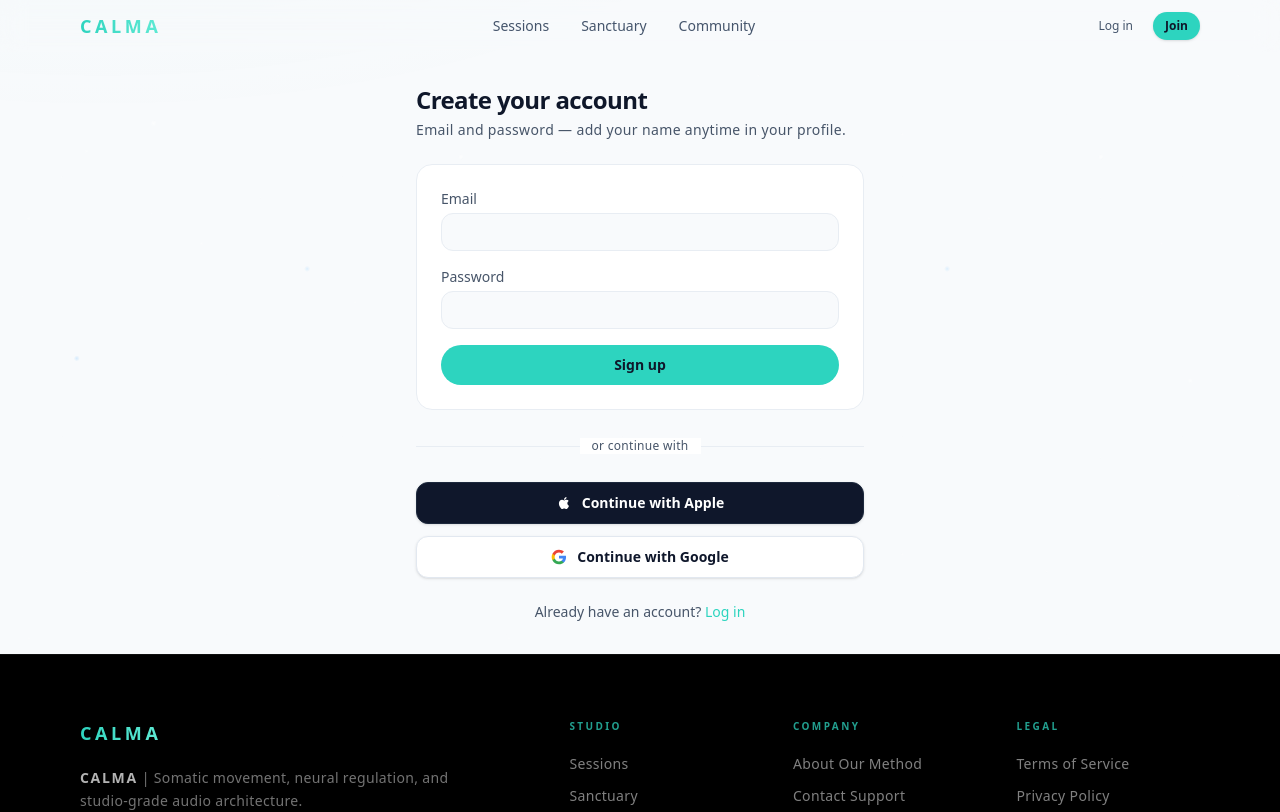
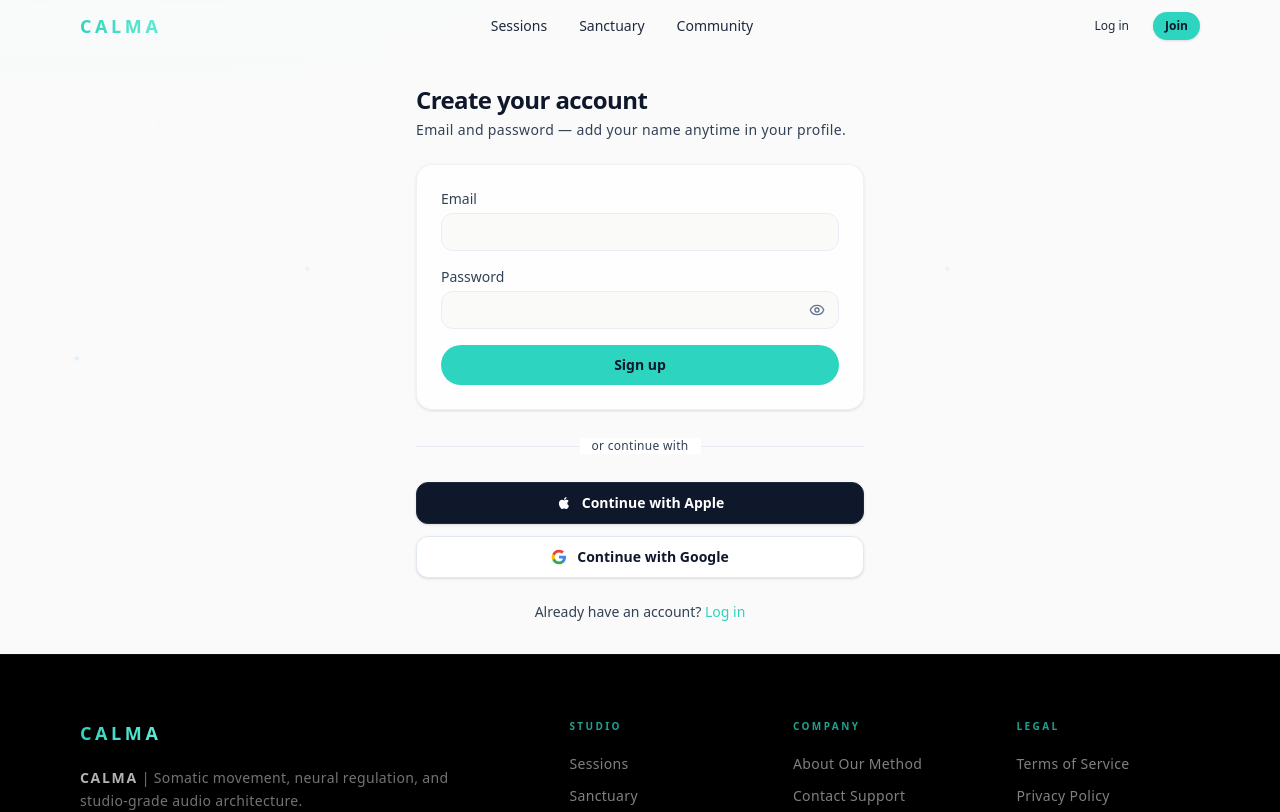
Before and after one commit to AutoEcom/Calma, a React (Vite) app: page /register in a window 1280 px wide. Shown: the top 812 px of the page. Built offline with nearby package versions, Linux system fonts and the light colour scheme; no server answers.

Commit message:
feat: password toggle, light theme polish, default avatar, header account menu

```diff
--- a/index.html
+++ b/index.html
@@ -1,5 +1,5 @@
 <!doctype html>
-<html lang="en">
+<html lang="en" suppressHydrationWarning>
   <head>
     <meta charset="UTF-8" />
     <link rel="icon" type="image/svg+xml" href="/favicon.svg" />
--- a/src/components/layout/AppLayout.tsx
+++ b/src/components/layout/AppLayout.tsx
@@ -3,12 +3,13 @@ import { useEffect, useState } from 'react'
 import { CosmicBackground } from './CosmicBackground'
 import { SiteFooter } from './SiteFooter'
 import { CalmaLogo } from './CalmaLogo'
+import { HeaderAccountMenu, HeaderDashboardButton } from './HeaderAccountMenu'
 import { useAuth } from '../../providers/AuthProvider'
 import { calmaPage } from '../../lib/designSystem'
 import { cn } from '../../lib/utils'
 
 export function AppLayout() {
-  const { user, member, role } = useAuth()
+  const { user, role } = useAuth()
   const [scrolled, setScrolled] = useState(false)
 
   useEffect(() => {
@@ -27,14 +28,14 @@ export function AppLayout() {
           className={cn(
             'sticky top-0 z-50 transition-[background,backdrop-filter,box-shadow] duration-300',
             scrolled
-              ? 'bg-slate-50/70 shadow-[0_12px_40px_-20px_rgba(15,23,42,0.12)] backdrop-blur-xl backdrop-saturate-150 dark:bg-black/55 dark:shadow-[0_12px_40px_-20px_rgba(0,0,0,0.45)]'
-              : 'bg-slate-50/50 backdrop-blur-md dark:bg-black/40',
+              ? 'border-b border-neutral-200/40 bg-neutral-50/80 shadow-sm backdrop-blur-xl backdrop-saturate-150 dark:border-white/[0.06] dark:bg-black/55 dark:shadow-[0_12px_40px_-20px_rgba(0,0,0,0.45)]'
+              : 'bg-neutral-50/60 backdrop-blur-md dark:bg-black/40',
           )}
         >
           <div className="mx-auto flex w-full max-w-6xl items-center justify-between gap-2 px-4 py-3 sm:gap-4">
             <CalmaLogo />
 
-            <nav className="hidden items-center gap-8 text-sm text-slate-600 md:flex dark:text-neutral-400">
+            <nav className="hidden items-center gap-8 text-sm font-medium text-slate-800 md:flex dark:text-neutral-400">
               <Link
                 to="/sessions"
                 className="transition hover:text-slate-900 dark:hover:text-neutral-100"
@@ -55,52 +56,25 @@ export function AppLayout() {
               </Link>
             </nav>
 
-            <div className="flex shrink-0 items-center gap-1 sm:gap-2">
+            <div className="flex shrink-0 items-center gap-2 sm:gap-3">
               {user ? (
                 <>
                   {role === 'admin' && (
                     <Link
                       to="/admin/classes"
-                      className="rounded-full bg-[var(--accent)]/10 px-3 py-1.5 text-xs font-medium text-[var(--accent)] ring-1 ring-[var(--accent)]/25 hover:bg-[var(--accent)]/15"
+                      className="hidden rounded-full bg-[var(--accent)]/10 px-3 py-1.5 text-xs font-medium text-[var(--accent)] ring-1 ring-[var(--accent)]/25 hover:bg-[var(--accent)]/15 sm:inline-flex"
                     >
                       Admin
                     </Link>
                   )}
-                  <Link
-                    to="/dashboard"
-                    className="rounded-full bg-white/60 px-3 py-1.5 text-xs font-medium text-slate-800 shadow-sm ring-1 ring-slate-200/60 hover:ring-[var(--accent)]/30 dark:bg-neutral-900/50 dark:text-neutral-200 dark:ring-white/[0.06]"
-                  >
-                    {member?.first_name ? `Hi, ${member.first_name}` : 'Dashboard'}
-                  </Link>
-                  <Link
-                    to="/profile"
-                    title="Profile & billing"
-                    className={cn(
-                      'flex items-center gap-2 rounded-full bg-white/70 py-1 pl-1 pr-3 shadow-sm ring-1 ring-[var(--accent)]/25',
-                      'transition hover:ring-[var(--accent)]/50 dark:bg-neutral-900/55 dark:ring-[var(--accent)]/35',
-                    )}
-                  >
-                    {member?.avatar_url ? (
-                      <img
-                        src={member.avatar_url}
-                        alt=""
-                        className="h-9 w-9 rounded-full object-cover ring-2 ring-[var(--accent)]/20"
-                      />
-                    ) : (
-                      <div className="flex h-9 w-9 items-center justify-center rounded-full bg-gradient-to-br from-[var(--accent)]/30 to-[var(--accent-warm)]/20 text-xs font-bold text-[var(--accent)]">
-                        {(member?.first_name?.[0] ?? user.email?.[0] ?? '?').toUpperCase()}
-                      </div>
-                    )}
-                    <span className="hidden text-xs font-semibold text-slate-900 sm:inline dark:text-neutral-100">
-                      Profile
-                    </span>
-                  </Link>
+                  <HeaderDashboardButton />
+                  <HeaderAccountMenu />
                 </>
               ) : (
                 <>
                   <Link
                     to="/login"
-                    className="rounded-full px-3 py-1.5 text-xs text-slate-600 hover:text-slate-900 dark:text-neutral-400 dark:hover:text-neutral-100"
+                    className="rounded-full px-3 py-1.5 text-xs font-medium text-slate-800 transition hover:text-slate-900 dark:text-neutral-400 dark:hover:text-neutral-100"
                   >
                     Log in
                   </Link>
--- /dev/null
+++ b/src/components/layout/HeaderAccountMenu.tsx
@@ -0,0 +1,107 @@
+import { CreditCard, LayoutDashboard, LogOut, Settings2 } from 'lucide-react'
+import { useEffect, useRef, useState } from 'react'
+import { Link } from 'react-router-dom'
+import { MemberAvatar } from '../ui/MemberAvatar'
+import { useAuth } from '../../providers/AuthProvider'
+import { cn } from '../../lib/utils'
+
+export function HeaderAccountMenu() {
+  const { member, signOut } = useAuth()
+  const [open, setOpen] = useState(false)
+  const rootRef = useRef<HTMLDivElement>(null)
+
+  useEffect(() => {
+    if (!open) return
+    const onPointer = (e: MouseEvent) => {
+      if (rootRef.current && !rootRef.current.contains(e.target as Node)) {
+        setOpen(false)
+      }
+    }
+    const onKey = (e: KeyboardEvent) => {
+      if (e.key === 'Escape') setOpen(false)
+    }
+    document.addEventListener('mousedown', onPointer)
+    document.addEventListener('keydown', onKey)
+    return () => {
+      document.removeEventListener('mousedown', onPointer)
+      document.removeEventListener('keydown', onKey)
+    }
+  }, [open])
+
+  return (
+    <div ref={rootRef} className="relative">
+      <button
+        type="button"
+        onClick={() => setOpen((v) => !v)}
+        aria-expanded={open}
+        aria-haspopup="menu"
+        className={cn(
+          'rounded-full p-0.5 transition',
+          'ring-2 ring-slate-200/70 hover:ring-[var(--accent)]/45 dark:ring-white/10',
+          open && 'ring-[var(--accent)]/50',
+        )}
+      >
+        <MemberAvatar src={member?.avatar_url} size="sm" ringClassName="ring-0" />
+      </button>
+
+      {open && (
+        <div
+          role="menu"
+          className={cn(
+            'absolute right-0 z-[60] mt-2 min-w-[220px] overflow-hidden rounded-2xl py-1.5',
+            'border border-neutral-200/50 bg-white/75 shadow-lg backdrop-blur-md',
+            'dark:border-white/10 dark:bg-neutral-950/85',
+          )}
+        >
+          <Link
+            to="/profile"
+            role="menuitem"
+            onClick={() => setOpen(false)}
+            className="flex items-center gap-2.5 px-4 py-2.5 text-sm text-slate-800 transition hover:bg-slate-100/80 dark:text-neutral-200 dark:hover:bg-white/[0.06]"
+          >
+            <Settings2 className="h-4 w-4 shrink-0 text-[var(--accent)]" />
+            Profile &amp; preferences
+          </Link>
+          <Link
+            to="/profile?tab=billing"
+            role="menuitem"
+            onClick={() => setOpen(false)}
+            className="flex items-center gap-2.5 px-4 py-2.5 text-sm text-slate-800 transition hover:bg-slate-100/80 dark:text-neutral-200 dark:hover:bg-white/[0.06]"
+          >
+            <CreditCard className="h-4 w-4 shrink-0 text-[var(--accent)]" />
+            Billing portal
+          </Link>
+          <div className="my-1.5 h-px bg-neutral-200/70 dark:bg-white/[0.08]" />
+          <button
+            type="button"
+            role="menuitem"
+            onClick={() => {
+              setOpen(false)
+              void signOut()
+            }}
+            className="flex w-full items-center gap-2.5 px-4 py-2.5 text-left text-sm text-neutral-500 transition hover:bg-red-500/5 hover:text-red-500 dark:text-neutral-500 dark:hover:text-red-400"
+          >
+            <LogOut className="h-4 w-4 shrink-0" />
+            Sign out
+          </button>
+        </div>
+      )}
+    </div>
+  )
+}
+
+export function HeaderDashboardButton() {
+  return (
+    <Link
+      to="/dashboard"
+      className={cn(
+        'inline-flex items-center gap-2 rounded-full px-3.5 py-2 text-xs font-semibold sm:text-sm',
+        'bg-[var(--accent)] text-[var(--on-accent)] shadow-[0_0_28px_rgba(45,212,191,0.28)]',
+        'ring-1 ring-[var(--accent)]/40 transition hover:brightness-110',
+      )}
+    >
+      <LayoutDashboard className="h-4 w-4 shrink-0" />
+      <span>Dashboard</span>
+    </Link>
+  )
+}
--- /dev/null
+++ b/src/components/ui/MemberAvatar.tsx
@@ -0,0 +1,42 @@
+import { useState } from 'react'
+import { DEFAULT_AVATAR_URL, resolveAvatarUrl } from '../../lib/avatar'
+import { cn } from '../../lib/utils'
+
+const sizeClasses = {
+  sm: 'h-9 w-9',
+  md: 'h-10 w-10',
+  lg: 'h-24 w-24',
+  xl: 'h-28 w-28',
+} as const
+
+type Props = {
+  src?: string | null
+  size?: keyof typeof sizeClasses
+  className?: string
+  ringClassName?: string
+}
+
+export function MemberAvatar({
+  src,
+  size = 'md',
+  className,
+  ringClassName = 'ring-2 ring-[var(--accent)]/20',
+}: Props) {
+  const [useDefault, setUseDefault] = useState(false)
+  const resolved = resolveAvatarUrl(src)
+  const displaySrc = useDefault ? DEFAULT_AVATAR_URL : resolved
+
+  return (
+    <img
+      src={displaySrc}
+      alt=""
+      onError={() => setUseDefault(true)}
+      className={cn(
+        'rounded-full object-cover',
+        sizeClasses[size],
+        ringClassName,
+        className,
+      )}
+    />
+  )
+}
--- /dev/null
+++ b/src/components/ui/PasswordInput.tsx
@@ -0,0 +1,31 @@
+import { Eye, EyeOff } from 'lucide-react'
+import { useState, type ComponentProps } from 'react'
+import { cn } from '../../lib/utils'
+
+type Props = Omit<ComponentProps<'input'>, 'type' | 'className'> & {
+  className?: string
+  inputClassName?: string
+}
+
+export function PasswordInput({ className, inputClassName, ...props }: Props) {
+  const [visible, setVisible] = useState(false)
+
+  return (
+    <div className={cn('relative', className)}>
+      <input
+        {...props}
+        type={visible ? 'text' : 'password'}
+        className={cn('w-full pr-11', inputClassName)}
+      />
+      <button
+        type="button"
+        tabIndex={-1}
+        aria-label={visible ? 'Hide password' : 'Show password'}
+        onClick={() => setVisible((v) => !v)}
+        className="absolute right-2 top-1/2 -translate-y-1/2 rounded-lg p-1.5 text-slate-500 transition hover:bg-slate-200/60 hover:text-slate-800 dark:text-neutral-400 dark:hover:bg-white/10 dark:hover:text-neutral-200"
+      >
+        {visible ? <EyeOff className="h-4 w-4" /> : <Eye className="h-4 w-4" />}
+      </button>
+    </div>
+  )
+}
--- a/src/index.css
+++ b/src/index.css
@@ -1,4 +1,6 @@
 @import 'tailwindcss';
+
+@custom-variant dark (&:where(.dark, .dark *));
 
 @theme {
   --font-sans: ui-sans-serif, system-ui, 'Segoe UI', Roboto, sans-serif;
@@ -14,11 +16,11 @@
 /* next-themes applies .light / .dark on <html> */
 :root {
   color-scheme: light dark;
-  --page-bg: #f8fafc;
+  --page-bg: #fafaf9;
   --surface: #ffffff;
   --border: #e8edf3;
   --text: #0f172a;
-  --text-muted: #475569;
+  --text-muted: #334155;
   --accent: #2dd4bf;
   --accent-warm: #ca8a04;
   --on-accent: #0f172a;
@@ -39,11 +41,11 @@
 .light {
   color-scheme: light;
   /* Stone / milk white luxury palette */
-  --page-bg: #f8fafc;
+  --page-bg: #fafaf9;
   --surface: #ffffff;
   --border: #e8edf3;
   --text: #0f172a;
-  --text-muted: #475569;
+  --text-muted: #334155;
   --accent: #2dd4bf;
   --accent-warm: #ca8a04;
   --on-accent: #0f172a;
--- /dev/null
+++ b/src/lib/avatar.ts
@@ -0,0 +1,7 @@
+/** Default profile silhouette served from /public. */
+export const DEFAULT_AVATAR_URL = '/default-avatar.png'
+
+export function resolveAvatarUrl(customUrl: string | null | undefined): string {
+  const trimmed = customUrl?.trim()
+  return trimmed ? trimmed : DEFAULT_AVATAR_URL
+}
--- a/src/lib/designSystem.ts
+++ b/src/lib/designSystem.ts
@@ -1,27 +1,31 @@
 /** Shared Calma “Zen Premium” surface tokens — depth without harsh borders. */
 export const calmaPage =
-  'bg-slate-50 text-slate-900 transition-colors duration-300 dark:bg-black dark:text-neutral-200/90'
+  'bg-neutral-50 text-slate-900 transition-colors duration-300 dark:bg-black dark:text-neutral-200/90'
 
 export const calmaHeading = 'text-slate-900 dark:text-neutral-100'
 
-export const calmaMuted = 'text-slate-700 dark:text-neutral-400'
+export const calmaMuted = 'text-slate-800 dark:text-neutral-400'
+
+export const zenCard =
+  'rounded-2xl border border-neutral-200/50 bg-white/70 shadow-sm backdrop-blur-md dark:border-white/[0.06] dark:bg-neutral-900/40 dark:shadow-[0_12px_40px_-16px_rgba(0,0,0,0.5)]'
 
 export const zenFloat =
-  'rounded-2xl bg-white/70 shadow-[0_12px_40px_-16px_rgba(15,23,42,0.1)] backdrop-blur-md dark:bg-neutral-900/40 dark:shadow-[0_12px_40px_-16px_rgba(0,0,0,0.5)]'
+  'rounded-2xl border border-neutral-200/50 bg-white/70 shadow-sm backdrop-blur-md dark:border-white/[0.06] dark:bg-neutral-900/40 dark:shadow-[0_12px_40px_-16px_rgba(0,0,0,0.5)]'
 
 export const zenPanel =
-  'rounded-2xl bg-white/70 shadow-[0_16px_48px_-20px_rgba(15,23,42,0.12)] backdrop-blur-md dark:bg-neutral-900/40 dark:shadow-[0_16px_48px_-20px_rgba(0,0,0,0.55)]'
+  'rounded-2xl border border-neutral-200/50 bg-white/70 shadow-sm backdrop-blur-md dark:border-white/[0.06] dark:bg-neutral-900/40 dark:shadow-[0_16px_48px_-20px_rgba(0,0,0,0.55)]'
 
 export const zenSection =
-  'relative overflow-hidden rounded-3xl bg-gradient-to-br from-white via-slate-50/95 to-slate-100/80 p-8 md:p-12 dark:from-neutral-900/35 dark:via-black/90 dark:to-black'
+  'relative overflow-hidden rounded-3xl bg-gradient-to-br from-white via-neutral-50/95 to-slate-100/80 p-8 md:p-12 dark:from-neutral-900/35 dark:via-black/90 dark:to-black'
 
 export const zenSectionAccent =
   'pointer-events-none absolute inset-0 bg-[radial-gradient(ellipse_at_top_right,rgba(45,212,191,0.07),transparent_58%)] dark:bg-[radial-gradient(ellipse_at_top_right,rgba(45,212,191,0.12),transparent_55%)]'
 
 export const zenSanctuarySection =
-  'relative overflow-hidden rounded-3xl bg-gradient-to-br from-slate-100 via-slate-50 to-white p-8 shadow-[0_24px_64px_-28px_rgba(15,23,42,0.15)] md:p-12 dark:from-neutral-950 dark:via-black dark:to-black dark:shadow-[inset_0_1px_0_rgba(45,212,191,0.06),0_24px_64px_-28px_rgba(0,0,0,0.65)]'
+  'relative overflow-hidden rounded-3xl bg-gradient-to-br from-slate-100 via-neutral-50 to-white p-8 shadow-[0_24px_64px_-28px_rgba(15,23,42,0.15)] md:p-12 dark:from-neutral-950 dark:via-black dark:to-black dark:shadow-[inset_0_1px_0_rgba(45,212,191,0.06),0_24px_64px_-28px_rgba(0,0,0,0.65)]'
 
 export const zenInput =
-  'rounded-xl bg-slate-100/90 px-4 py-3 text-slate-900 outline-none ring-1 ring-slate-200/50 transition focus:ring-2 focus:ring-[var(--accent)]/35 dark:bg-neutral-950/55 dark:text-neutral-200 dark:ring-white/[0.06]'
+  'rounded-xl bg-slate-100/90 px-4 py-3 text-slate-900 outline-none ring-1 ring-neutral-200/50 transition focus:ring-2 focus:ring-[var(--accent)]/35 dark:bg-neutral-950/55 dark:text-neutral-200 dark:ring-white/[0.06]'
 
-export const zenDividerSoft = 'h-px bg-gradient-to-r from-transparent via-slate-200/80 to-transparent dark:via-white/[0.06]'
+export const zenDividerSoft =
+  'h-px bg-gradient-to-r from-transparent via-neutral-200/80 to-transparent dark:via-white/[0.06]'
--- a/src/pages/LoginPage.tsx
+++ b/src/pages/LoginPage.tsx
@@ -3,7 +3,10 @@ import { Link, useNavigate, useLocation } from 'react-router-dom'
 import { AuthFormDivider } from '../components/auth/AuthFormDivider'
 import { OAuthButtons } from '../components/auth/OAuthButtons'
 import { passwordResetRedirectUrl } from '../lib/authRedirect'
+import { PasswordInput } from '../components/ui/PasswordInput'
+import { zenCard } from '../lib/designSystem'
 import { supabase } from '../lib/supabase'
+import { cn } from '../lib/utils'
 
 export function LoginPage() {
   const navigate = useNavigate()
@@ -69,7 +72,7 @@ export function LoginPage() {
       {forgotMode ? (
         <form
           onSubmit={onForgotPassword}
-          className="space-y-4 rounded-2xl border border-[var(--border)] bg-[var(--surface)] p-6"
+          className={cn('space-y-4 p-6', zenCard)}
         >
           <label className="block text-sm">
             <span className="text-[var(--text-muted)]">Email</span>
@@ -112,7 +115,7 @@ export function LoginPage() {
         <>
           <form
             onSubmit={onSubmit}
-            className="space-y-4 rounded-2xl border border-[var(--border)] bg-[var(--surface)] p-6"
+            className={cn('space-y-4 p-6', zenCard)}
           >
             <label className="block text-sm">
               <span className="text-[var(--text-muted)]">Email</span>
@@ -139,13 +142,13 @@ export function LoginPage() {
                   Forgot password?
                 </button>
               </div>
-              <input
-                type="password"
+              <PasswordInput
                 autoComplete="current-password"
                 required
                 value={password}
                 onChange={(e) => setPassword(e.target.value)}
-                className="mt-1 w-full rounded-xl border border-[var(--border)] bg-[var(--page-bg)] px-3 py-2 text-[var(--text)] outline-none focus:border-[var(--accent)]"
+                className="mt-1"
+                inputClassName="rounded-xl border border-[var(--border)] bg-[var(--page-bg)] px-3 py-2 text-[var(--text)] outline-none focus:border-[var(--accent)]"
               />
             </label>
             {error && <p className="text-sm text-red-400">{error}</p>}
--- a/src/pages/ProfilePage.tsx
+++ b/src/pages/ProfilePage.tsx
@@ -10,6 +10,8 @@ import {
 import { useEffect, useState } from 'react'
 import { Link, Navigate, useSearchParams } from 'react-router-dom'
 import { ThemePreferenceSwitch } from '../components/ThemePreferenceSwitch'
+import { MemberAvatar } from '../components/ui/MemberAvatar'
+import { PasswordInput } from '../components/ui/PasswordInput'
 import { NeonPrimaryButton } from '../components/ui/NeonGlow'
 import { formatEurFromCents } from '../lib/formatPrice'
 import { openStripeCustomerPortal } from '../lib/stripePortal'
@@ -19,6 +21,8 @@ import { calmaHeading, calmaMuted, zenFloat, zenInput, zenPanel } from '../lib/d
 import { cn } from '../lib/utils'
 
 type TabId = 'personal' | 'preferences' | 'security' | 'billing'
+
+const PROFILE_TABS: TabId[] = ['personal', 'preferences', 'security', 'billing']
 
 type TxRow = {
   id: string
@@ -67,6 +71,11 @@ export function ProfilePage() {
     if (searchParams.get('recovery') === '1') {
       setTab('security')
       setRecoveryHint(true)
+      return
+    }
+    const fromUrl = searchParams.get('tab')
+    if (fromUrl && PROFILE_TABS.includes(fromUrl as TabId)) {
+      setTab(fromUrl as TabId)
     }
   }, [searchParams])
 
@@ -232,7 +241,7 @@ export function ProfilePage() {
                   'flex shrink-0 items-center gap-2 rounded-xl px-4 py-3 text-left text-sm font-medium transition',
                   tab === t.id
                     ? 'bg-[var(--accent)]/15 text-[var(--accent)]'
-                    : 'text-slate-600 hover:bg-white/50 dark:text-neutral-400 dark:hover:bg-white/[0.04]',
+                    : 'text-slate-800 hover:bg-white/50 dark:text-neutral-400 dark:hover:bg-white/[0.04]',
                 )}
               >
                 <t.icon className="h-4 w-4 shrink-0" />
@@ -261,17 +270,12 @@ export function ProfilePage() {
             <form onSubmit={saveProfile} className="space-y-6">
               <h2 className={cn('text-lg font-semibold', calmaHeading)}>Personal info</h2>
               <div className="flex flex-wrap items-center gap-6">
-                {member?.avatar_url ? (
-                  <img
-                    src={member.avatar_url}
-                    alt=""
-                    className="h-24 w-24 rounded-2xl object-cover shadow-md ring-1 ring-slate-200/60 dark:ring-white/[0.06]"
-                  />
-                ) : (
-                  <div className="flex h-24 w-24 items-center justify-center rounded-2xl bg-[var(--page-bg)] text-[var(--text-muted)]">
-                    No photo
-                  </div>
-                )}
+                <MemberAvatar
+                  src={member?.avatar_url}
+                  size="lg"
+                  className="rounded-2xl shadow-md"
+                  ringClassName="ring-1 ring-slate-200/60 dark:ring-white/[0.06]"
+                />
                 <label className="inline-flex cursor-pointer items-center gap-2 rounded-full bg-white/70 px-4 py-2 text-sm shadow-sm ring-1 ring-slate-200/60 hover:ring-[var(--accent)]/35 dark:bg-neutral-900/50 dark:ring-white/[0.06]">
                   <Upload className="h-4 w-4" />
                   {avatarUploading ? 'Uploading…' : 'Change photo'}
@@ -346,22 +350,22 @@ export function ProfilePage() {
               </p>
               <label className="block text-sm">
                 <span className="text-[var(--text-muted)]">New password</span>
-                <input
-                  type="password"
+                <PasswordInput
                   autoComplete="new-password"
                   value={newPassword}
                   onChange={(e) => setNewPassword(e.target.value)}
-                  className={cn('mt-1 w-full', zenInput)}
+                  className="mt-1"
+                  inputClassName={zenInput}
                 />
               </label>
               <label className="block text-sm">
                 <span className="text-[var(--text-muted)]">Confirm password</span>
-                <input
-                  type="password"
+                <PasswordInput
                   autoComplete="new-password"
                   value={confirmPassword}
                   onChange={(e) => setConfirmPassword(e.target.value)}
-                  className={cn('mt-1 w-full', zenInput)}
+                  className="mt-1"
+                  inputClassName={zenInput}
                 />
               </label>
               {pwdErr && <p className="text-sm text-red-400">{pwdErr}</p>}
--- a/src/pages/RegisterPage.tsx
+++ b/src/pages/RegisterPage.tsx
@@ -2,7 +2,10 @@ import { useState } from 'react'
 import { Link, useNavigate } from 'react-router-dom'
 import { AuthFormDivider } from '../components/auth/AuthFormDivider'
 import { OAuthButtons } from '../components/auth/OAuthButtons'
+import { PasswordInput } from '../components/ui/PasswordInput'
+import { zenCard } from '../lib/designSystem'
 import { supabase } from '../lib/supabase'
+import { cn } from '../lib/utils'
 
 export function RegisterPage() {
   const navigate = useNavigate()
@@ -70,7 +73,7 @@ export function RegisterPage() {
 
       <form
         onSubmit={onSubmit}
-        className="space-y-4 rounded-2xl border border-[var(--border)] bg-[var(--surface)] p-6"
+        className={cn('space-y-4 p-6', zenCard)}
       >
         <label className="block text-sm">
           <span className="text-[var(--text-muted)]">Email</span>
@@ -85,14 +88,14 @@ export function RegisterPage() {
         </label>
         <label className="block text-sm">
           <span className="text-[var(--text-muted)]">Password</span>
-          <input
-            type="password"
+          <PasswordInput
             autoComplete="new-password"
             required
             minLength={6}
             value={password}
             onChange={(e) => setPassword(e.target.value)}
-            className="mt-1 w-full rounded-xl border border-[var(--border)] bg-[var(--page-bg)] px-3 py-2 text-[var(--text)] outline-none focus:border-[var(--accent)]"
+            className="mt-1"
+            inputClassName="rounded-xl border border-[var(--border)] bg-[var(--page-bg)] px-3 py-2 text-[var(--text)] outline-none focus:border-[var(--accent)]"
           />
         </label>
         {error && <p className="text-sm text-red-400">{error}</p>}
--- a/src/providers/ThemeProvider.tsx
+++ b/src/providers/ThemeProvider.tsx
@@ -14,6 +14,7 @@ export function ThemeProvider({ children }: Props) {
       enableColorScheme
       storageKey="calma-theme"
       themes={['light', 'dark', 'system']}
+      disableTransitionOnChange={false}
     >
       {children}
     </NextThemesProvider>
```
Also changed, not shown: public/default-avatar.png (added).
